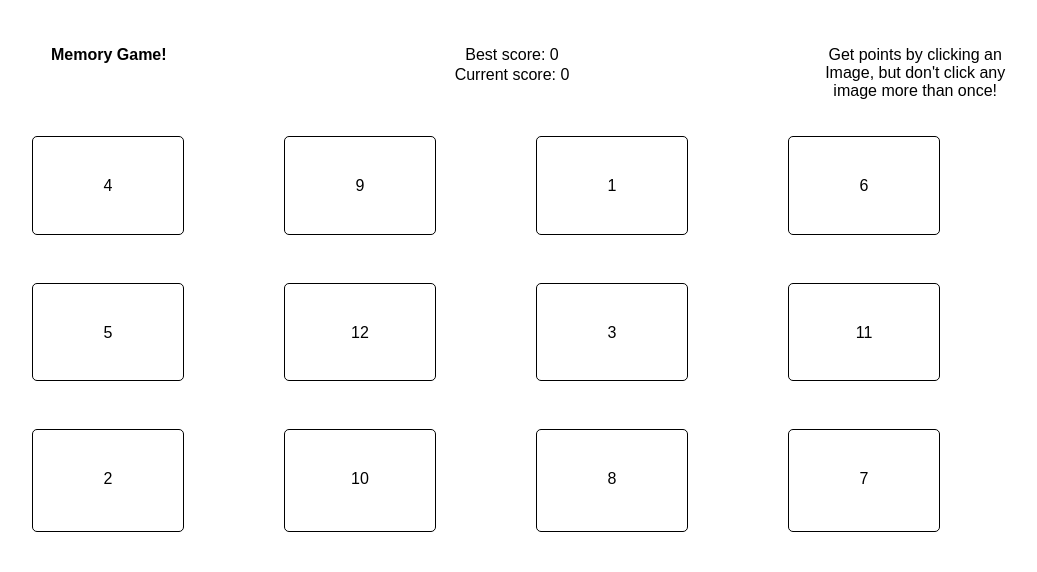
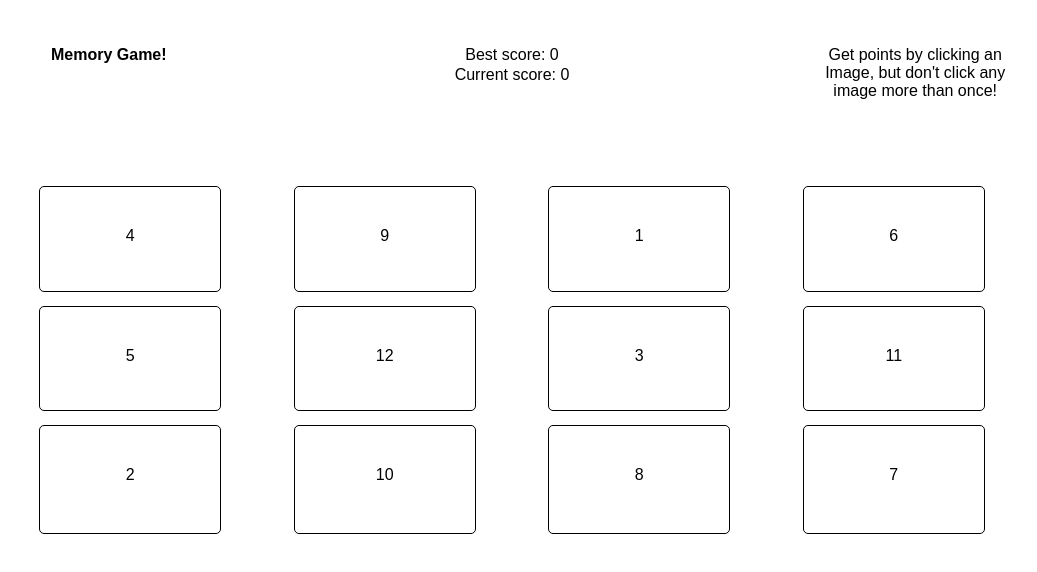
Before and after one commit to programmurr/memory-card, a React (Create React App) app: page / in a window 1280 px wide. Shown: the top 572 px of the page, without its empty margins (128-1165 px from the left). Built offline with nearby package versions, Linux system fonts and the light colour scheme.

Commit message:
Fix small style issues

```diff
--- a/src/index.css
+++ b/src/index.css
@@ -38,18 +38,19 @@ body {
 /* Card Table Section */
 
 .CardTable {
-  margin: 1vh 10vw 0 10vw;
+  margin: 10vh 10vw 0 10vw;
   display: grid;
   grid-template-columns: auto auto auto auto;
   grid-template-rows: 33% 33% 34%;
+  gap: 10px 10px;
+  justify-items: center;
 }
 
 .Card {
-  width: 150px;
+  width: 180px;
   text-align: center;
   border: 1px solid black;
   border-radius: 5px;
-  margin: 3vh 3vh 3vh 3vh;
   padding-top: 5vh;
   padding-bottom: 5vh;
 }
```
